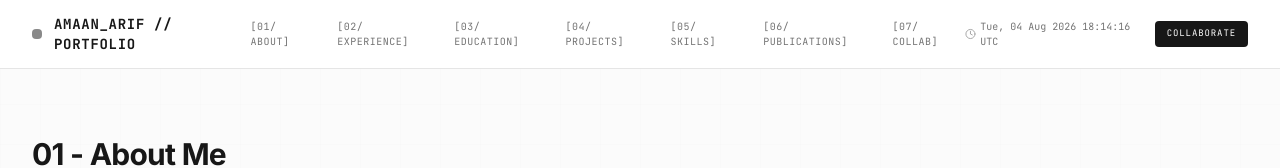
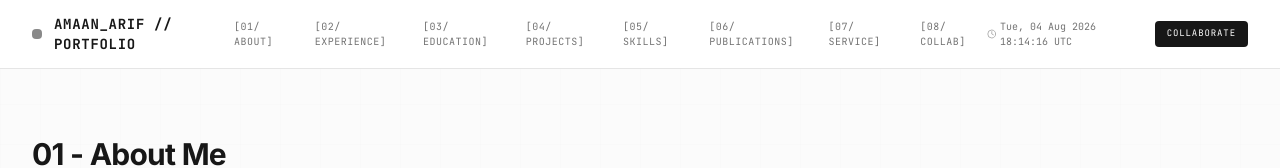
Before and after one commit to AmaanArif25/amaanarif.portfolio, a React (Vite) app: page / in a window 1280 px wide. Shown: the top 168 px of the page. Built offline with nearby package versions, Linux system fonts and the light colour scheme.

Commit message:
New Updates

```diff
--- a/src/App.tsx
+++ b/src/App.tsx
@@ -10,7 +10,8 @@ import {
   leadershipActivities,
   workshops,
   snapshots,
-  editorialActivities
+  editorialActivities,
+  professionalServices
 } from './data';
 import {
   BookOpen,
@@ -162,7 +163,8 @@ export default function App() {
           <a href="#research" className="text-clinical-text-muted hover:text-clinical-text-main transition-colors">[04/ PROJECTS]</a>
           <a href="#skills" className="text-clinical-text-muted hover:text-clinical-text-main transition-colors">[05/ SKILLS]</a>
           <a href="#publications" className="text-clinical-text-muted hover:text-clinical-text-main transition-colors">[06/ PUBLICATIONS]</a>
-          <a href="#contact" className="text-clinical-text-muted hover:text-clinical-text-main transition-colors">[07/ COLLAB]</a>
+          <a href="#service" className="text-clinical-text-muted hover:text-clinical-text-main transition-colors">[07/ SERVICE]</a>
+          <a href="#contact" className="text-clinical-text-muted hover:text-clinical-text-main transition-colors">[08/ COLLAB]</a>
         </div>
 
         <div className="flex items-center space-x-4 font-mono text-[10px] text-clinical-text-muted">
@@ -795,13 +797,57 @@ export default function App() {
         </section>
 
         {/* ========================================================
-            7. CONTACT & FOOTER (Sterile form with mesh background)
+            7. PROFESSIONAL SERVICE (Peer Review, Editorial & Working Groups)
+            ======================================================== */}
+        <section id="service" className="scroll-mt-24 space-y-6">
+          <ScrollReveal>
+            <div className="border-b border-clinical-border pb-6 mb-10">
+              <h2 className="font-sans text-3xl font-bold tracking-tight text-clinical-text-main">
+                07 - Professional Service
+              </h2>
+            </div>
+          </ScrollReveal>
+
+          <div className="grid grid-cols-1 md:grid-cols-2 gap-5 mt-6">
+            {professionalServices.map((service) => (
+              <div
+                key={service.id}
+                className="bg-white border border-clinical-border rounded-lg p-5 shadow-sm hover:border-neutral-800 transition-all duration-200 flex flex-col justify-between"
+              >
+                <div>
+                  <div className="flex items-center justify-between gap-2 border-b border-dashed border-clinical-border pb-2.5 mb-3 font-mono text-[10px]">
+                    <span className="bg-neutral-100 text-neutral-700 font-bold px-2 py-0.5 rounded-sm uppercase tracking-wider text-[9px]">
+                      {service.category || 'Service'}
+                    </span>
+                    {service.period && (
+                      <span className="text-neutral-400 font-semibold">{service.period}</span>
+                    )}
+                  </div>
+
+                  <h3 className="font-sans font-bold text-base text-neutral-900 leading-snug">
+                    {service.role}
+                    <span className="text-neutral-500 font-normal text-xs block sm:inline sm:ml-1.5">
+                      @ {service.organization}
+                    </span>
+                  </h3>
+
+                  <p className="font-sans text-xs text-neutral-600 mt-2.5 leading-relaxed text-justify">
+                    {service.description}
+                  </p>
+                </div>
+              </div>
+            ))}
+          </div>
+        </section>
+
+        {/* ========================================================
+            8. CONTACT & FOOTER (Sterile form with mesh background)
             ======================================================== */}
         <section id="contact" className="scroll-mt-24 space-y-6 pb-12">
           <ScrollReveal>
             <div className="border-b border-clinical-border pb-6 mb-10">
               <h2 className="font-sans text-3xl font-bold tracking-tight text-clinical-text-main">
-                07 - Contact
+                08 - Contact
               </h2>
             </div>
           </ScrollReveal>
--- a/src/data.ts
+++ b/src/data.ts
@@ -7,7 +7,8 @@ import {
   SkillCategory,
   LeadershipActivity,
   Workshop,
-  Snapshot
+  Snapshot,
+  ProfessionalService
 } from './types';
 
 export const personalInfo = {
@@ -996,3 +997,66 @@ export const editorialActivities = [
   "ASM Global Outreach Contributing Member, American Society for Microbiology (2025 - Present)",
   "External Reviewer, PLOS ONE Journal (Refereed and verified 11 high-impact manuscript reviews 2024 - Present)"
 ];
+
+export const professionalServices: ProfessionalService[] = [
+  {
+    id: "ps1",
+    role: "Peer Reviewer",
+    organization: "PLOS ONE",
+    category: "Peer Review",
+    description: "Conducted 11 peer reviews of multidisciplinary research manuscripts spanning artificial intelligence, healthcare, and biomedical applications."
+  },
+  {
+    id: "ps2",
+    role: "Reviewer",
+    organization: "Journal of Open Source Software (JOSS)",
+    category: "Peer Review",
+    description: "Contributed to open-science peer review by evaluating research software for scientific relevance, methodological quality, reproducibility, and usability."
+  },
+  {
+    id: "ps3",
+    role: "Member",
+    organization: "NASA GeneLab AI/ML Analysis Working Group",
+    category: "Working Group",
+    description: "Contributed to the AI/ML Analysis Working Group focused on computational analysis of space-life-science datasets and open scientific data resources."
+  },
+  {
+    id: "ps4",
+    role: "Global Outreach Contributing Member",
+    organization: "American Society for Microbiology (ASM)",
+    period: "2025 - Present",
+    category: "Outreach",
+    description: "Contributed to ASM's international scientific community supporting global outreach in microbiology, infectious disease research, and public health."
+  },
+  {
+    id: "ps5",
+    role: "Conference Peer Reviewer",
+    organization: "ICECER 2026 & ICECCME 2026",
+    period: "2026",
+    category: "Peer Review",
+    description: "Reviewed research spanning deep learning, medical image classification, digital-twin robustness, healthcare recommendation systems, and computer vision, providing technical assessment of methodology and scientific contribution."
+  },
+  {
+    id: "ps6",
+    role: "Conference Peer Reviewer",
+    organization: "ACDSA 2026",
+    period: "2026",
+    category: "Peer Review",
+    description: "Evaluated research on RGB-assisted depth completion, LiDAR-based manufacturing vision, large-language-model applications, and reinforcement learning for technical quality and applicability."
+  },
+  {
+    id: "ps7",
+    role: "Conference Peer Reviewer",
+    organization: "ICECET 2026",
+    period: "2026",
+    category: "Peer Review",
+    description: "Reviewed studies involving deep-learning-based disease diagnosis and AI-driven personalized nutrition, assessing computational methodology, model application, and research contribution."
+  },
+  {
+    id: "ps8",
+    role: "Editorial Member",
+    organization: "Journal of Psychiatry and Psychological Sciences",
+    category: "Editorial",
+    description: "Serving as an editorial member supporting the evaluation and development of interdisciplinary research in psychiatry, psychology, and related health sciences."
+  }
+];
--- a/src/types.ts
+++ b/src/types.ts
@@ -86,3 +86,12 @@ export interface Snapshot {
   desc: string;
   symbol: string; // We can use elegant structured designs as mock snapshots
 }
+
+export interface ProfessionalService {
+  id: string;
+  role: string;
+  organization: string;
+  period?: string;
+  category?: 'Peer Review' | 'Working Group' | 'Editorial' | 'Outreach';
+  description: string;
+}
```
